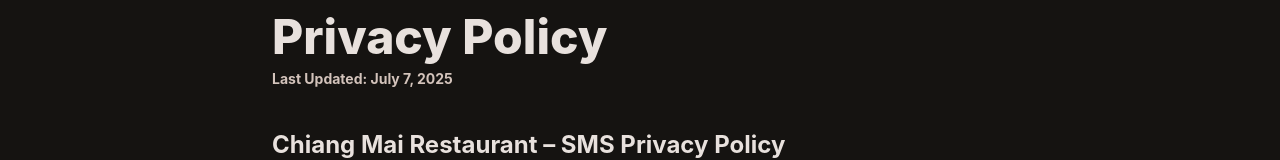
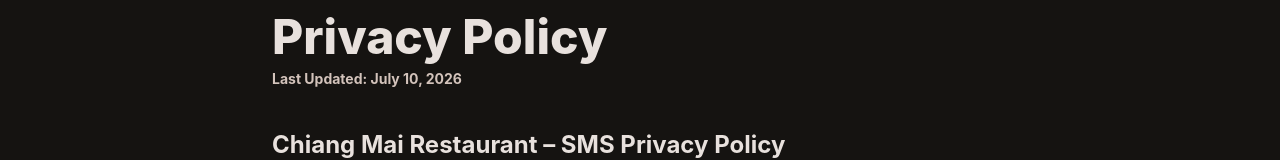
Before and after one commit to Brighter55/chiang-mai-landing-page, a React (Vite) app: page /privacy in a window 1280 px wide. Shown: the part 180-340 px from the top of the page. Built offline with nearby package versions, Linux system fonts and the light colour scheme.

Commit message:
last updated date in tos and privacy

```diff
--- a/src/pages/PrivacyPage.tsx
+++ b/src/pages/PrivacyPage.tsx
@@ -27,7 +27,7 @@
 
       <main className="mx-auto max-w-3xl px-4 py-16 md:py-24">
         <h1 className="mb-2 text-4xl font-extrabold text-foreground md:text-5xl">Privacy Policy</h1>
-        <p className="mb-10 text-sm text-muted-foreground"><strong>Last Updated: July 7, 2025</strong></p>
+        <p className="mb-10 text-sm text-muted-foreground"><strong>Last Updated: July 10, 2026</strong></p>
 
         <div className="space-y-8 text-muted-foreground">
           <section>
--- a/src/pages/TermsPage.tsx
+++ b/src/pages/TermsPage.tsx
@@ -27,7 +27,7 @@
 
       <main className="mx-auto max-w-3xl px-4 py-16 md:py-24">
         <h1 className="mb-2 text-4xl font-extrabold text-foreground md:text-5xl">Terms of Service</h1>
-        <p className="mb-10 text-sm text-muted-foreground"><strong>Last Updated: July 7, 2025</strong></p>
+        <p className="mb-10 text-sm text-muted-foreground"><strong>Last Updated: July 10, 2026</strong></p>
 
         <div className="space-y-8 text-muted-foreground">
           <section>
```
